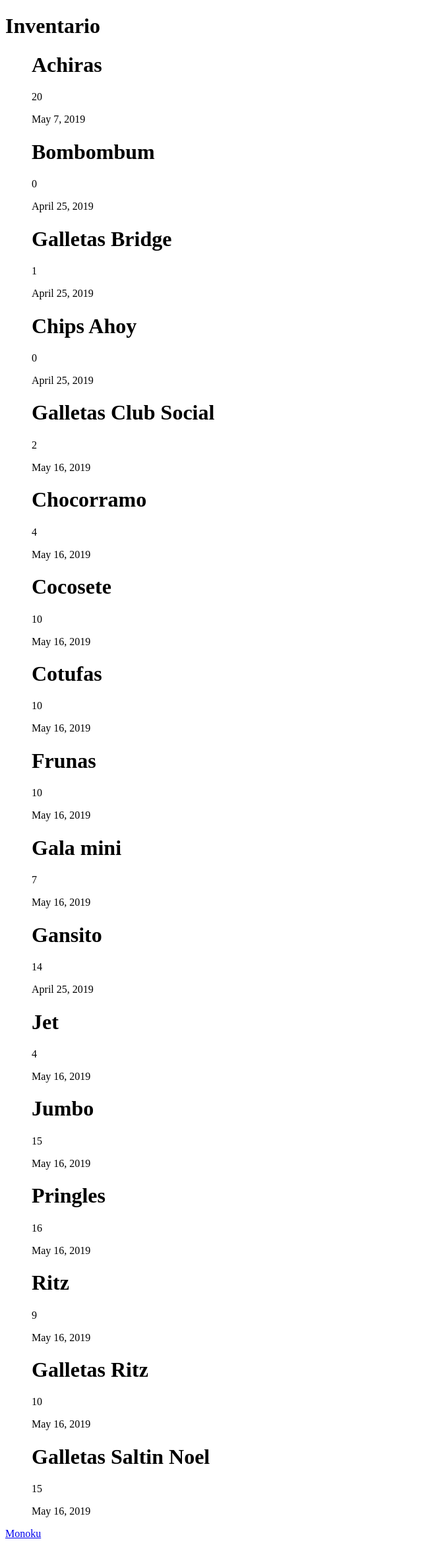
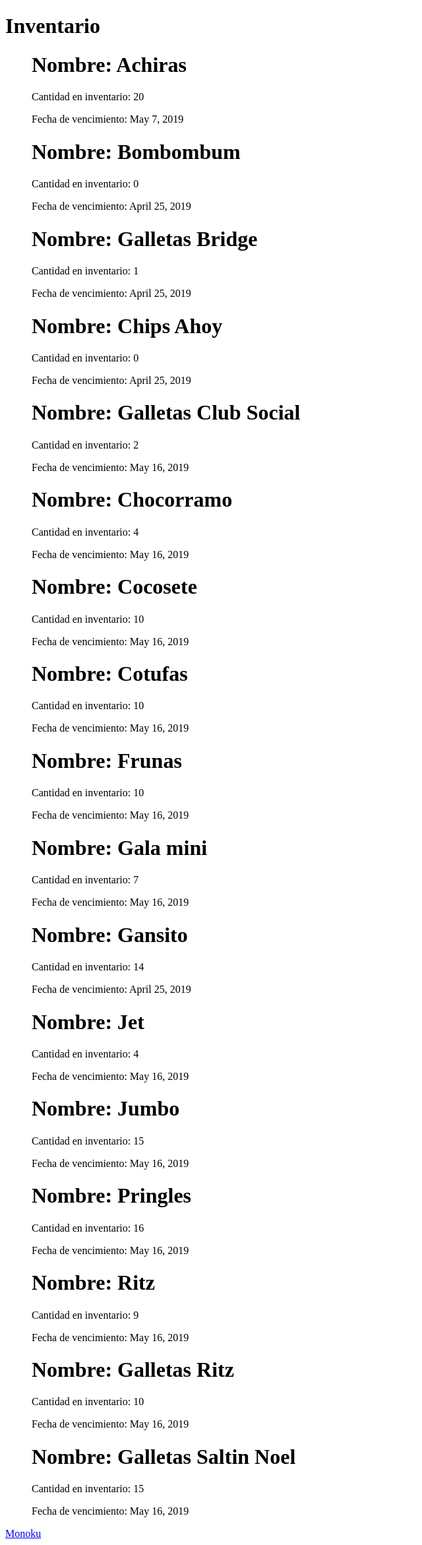
Before and after one commit to milerojas22/PruebaMonoku, a Django app: page / in a window 1280 px wide. Shown: the whole page at 66% size, without its empty margins (0-640 px from the left). Run offline with Django 3.2, Linux system fonts and the light colour scheme; data comes from the database, SQL or seed files in the repository; parts of the project's set-up code (start-up, migrations or seed data) failed here and were passed over.

Commit message:
Modificar HTML

```diff
--- a/monoku/templates/monoku/Inventory.html
+++ b/monoku/templates/monoku/Inventory.html
@@ -6,23 +6,20 @@
         <title>Monoku</title>
     </head>
     <body>
+        {% block content %}
         <h1>Inventario</h1>
 
         <div>
-            {% block content %}
-
             <ul>
                 {% for producto in nombreproducto %}
-
-
-                    <h1> {{producto }}</h1>
-                    <p>{{producto.cantidad }}</P>
-                    <P>{{producto.fechavencimiento}}</P>
+                    <h1> Nombre: {{producto}}</h1>
+                    <p>Cantidad en inventario: {{producto.cantidad}}</P>
+                    <P>Fecha de vencimiento: {{producto.fechavencimiento}}</P>
 
                 {% endfor %}
             </ul>
             <a href="comer/"> Monoku </a>
-            {% endblock %}
         </div >
+        {% endblock %}
     </body>
 </html>
```
Also changed, not shown: monoku/templates/monoku/formulario.html (deleted, +0 -9 lines).
